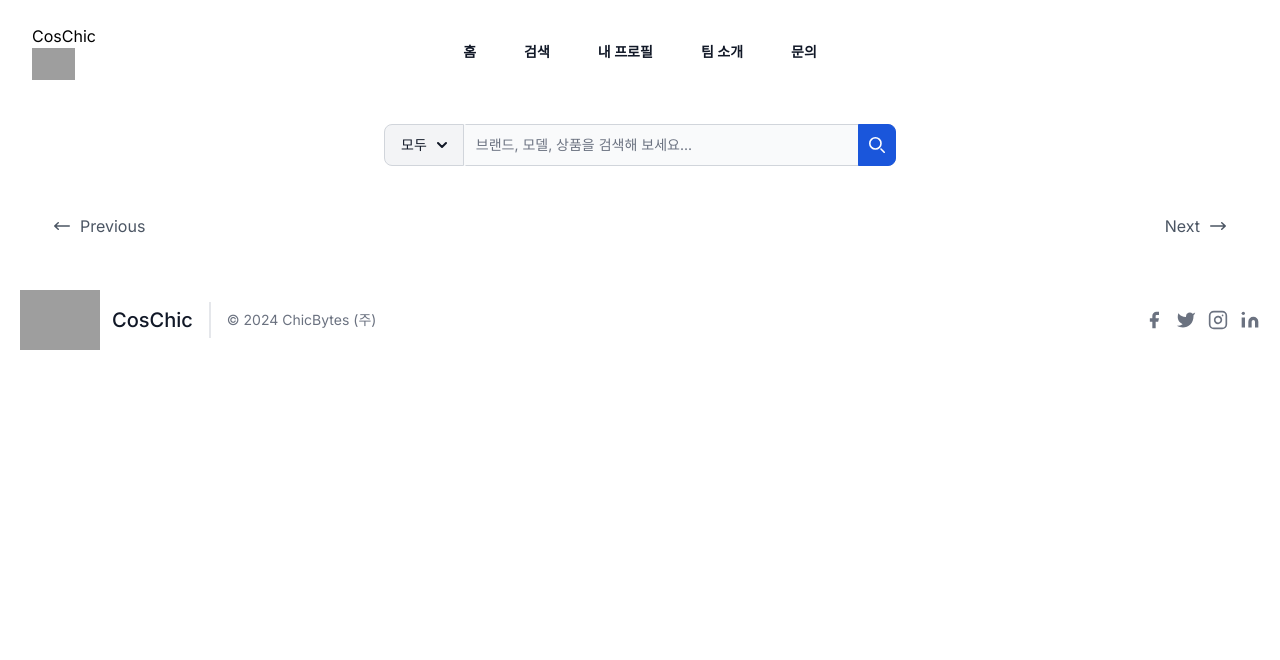
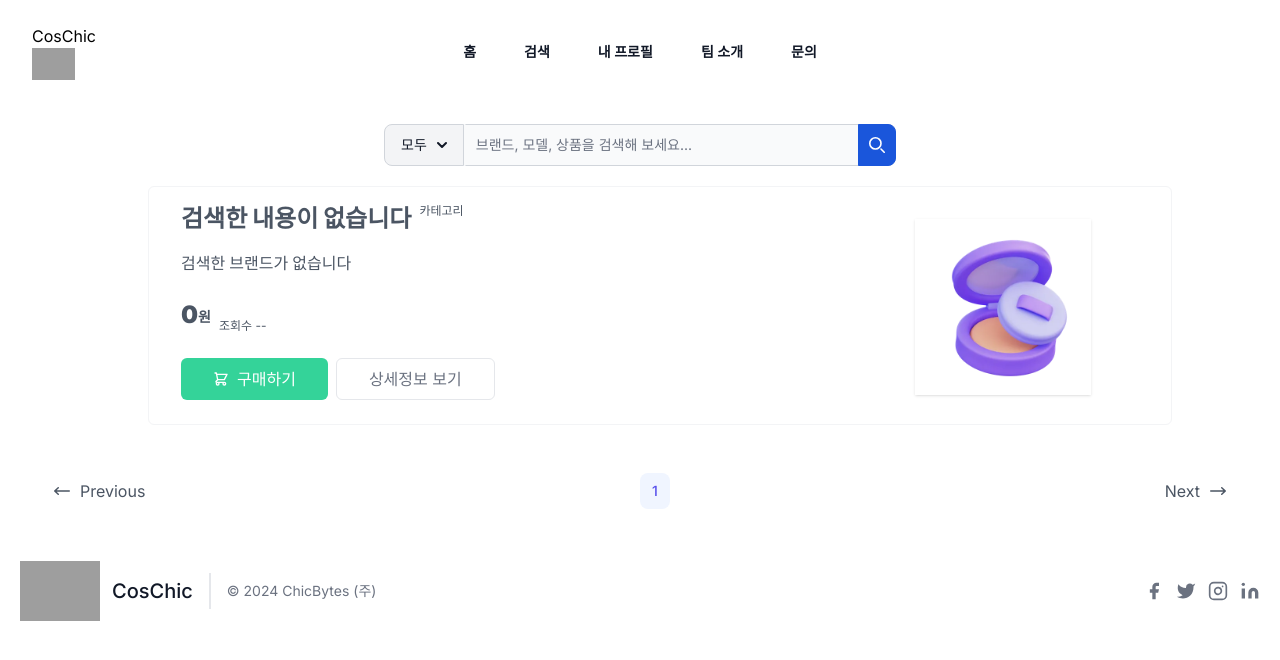
Before and after one commit to Koalajuni/CosChic, a Next.js app in the folder CosChic/frontend/: page /search in a window 1280 px wide. Shown: the top 660 px of the page. Built offline with nearby package versions, Linux system fonts and the light colour scheme; grey boxes are pictures that could not be loaded.

Commit message:
fix: fixed pagination feature to use django paginator library fot better data retrieval efficiency

```diff
--- a/CosChic/frontend/app/search/page.tsx
+++ b/CosChic/frontend/app/search/page.tsx
@@ -15,40 +15,49 @@ const SearchPage = () => {
     const [results, setResults] = useState([]);
     const [category, setCategory] = useState('모두');
     const [currentPage, setCurrentPage] = useState(1);
+    const [totalResults, setTotalResults] = useState(0);
+    const [totalPages, setTotalPages] = useState(0);
     const resultsPerPage = 4;
 
     const handleSearchChange = (event) => {
         setSearchTerm(event.target.value);
     };
 
-    const handleSearch = async (event) => {
-        event.preventDefault();
+    const fetchResults = async (page = 1) => {
         try {
-            console.log("searched:", category)
-            const response = await axios.get(`http://127.0.0.1:8000/api/v1/search`,
-                {
+            const response = await axios.get(`http://127.0.0.1:8000/api/v1/search`, {
                 params: {
                     query: searchTerm,
-                        category: category
+                    category: category,
+                    page: page,
+                    results_per_page: resultsPerPage
                 }
             });
-            setResults(response.data);
-            setCurrentPage(1);
+            console.log("API RESULT:", response)
+            const { results, total_results, total_pages, current_page } = response.data;
+            setResults(results);
+            setTotalResults(total_results);
+            setTotalPages(total_pages);
+            setCurrentPage(current_page);
+            console.log("jus the data:", results)
+            console.log("jus the total resulst:", total_results)
+            console.log("jus the total_pages:", total_pages)
+            console.log("jus the current_page:", current_page)
         } catch (error) {
             console.error("Error fetching search results:", error);
             // Handle error appropriately
         }
     };
 
+    const handleSearch = (event) => {
+        event.preventDefault();
+        fetchResults(1);
+    };
+
     const handlePageChange = (page) => {
         setCurrentPage(page);
+        fetchResults(page);
     };
-
-    const indexOfLastResult = currentPage * resultsPerPage;
-    const indexOfFirstResult = indexOfLastResult - resultsPerPage;
-    const currentResults = results.slice(indexOfFirstResult, indexOfLastResult);
-
-
     return (
         <>
             <Header />
@@ -61,7 +70,8 @@ const SearchPage = () => {
                     setCategory={setCategory}
                 />
                 <div style={{ marginTop: '20px' }}>
-                    {currentResults.map((result, index) => (
+                    {Array.isArray(results) && results.length > 0 ? (
+                        results.map((result, index) => (
                             <CardSearchProduct
                                 key={index}
                                 image={result.image} // replace with actual image field
@@ -71,10 +81,21 @@ const SearchPage = () => {
                                 count={result.count} // replace with actual count field
                                 category={result.category} // replace with actual category field
                             />
-                    ))}
+                        ))
+                    ) : (
+                        <CardSearchProduct
+                            key={0}
+                            image={"assets/deafult_search.png"} // replace with actual image field
+                            title={"검색한 내용이 없습니다"} // replace with actual title field
+                            description={"검색한 브랜드가 없습니다"} // replace with actual description field
+                            price={"0"} // replace with actual price field
+                            count={"--"} // replace with actual count field
+                            category={"카테고리"} // replace with actual category field
+                        />
+                    )}
                 </div>
                 <Pagination
-                    totalResults={results.length}
+                    totalResults={totalResults}
                     resultsPerPage={resultsPerPage}
                     currentPage={currentPage}
                     onPageChange={handlePageChange}
--- a/CosChic/frontend/components/card_searchProduct.tsx
+++ b/CosChic/frontend/components/card_searchProduct.tsx
@@ -27,8 +27,8 @@ const CardSearchProduct = ({ image, title, description, price, count, category }
                             <button className="mr-2 mb-2 flex cursor-pointer items-center justify-center rounded-md border py-2 px-8 text-center text-gray-500 transition duration-150 ease-in-out hover:translate-y-1 hover:bg-rose-500 hover:text-white">상세정보 보기</button>
                         </div>
                     </div>
-                    <div className="mx-auto flex items-center px-5 pt-1 md:p-8">
-                        <img className="block h-auto max-w-full rounded-md shadow-lg" src={image} alt="Shop image" />
+                    <div className="mx-auto flex items-center px-5 pt-1">
+                        <img className="block h-44 rounded-m shadow" src={image} alt="Shop image" />
                     </div>
                 </div>
             </div>
--- a/CosChic/frontend/components/inc_pagination.tsx
+++ b/CosChic/frontend/components/inc_pagination.tsx
@@ -1,8 +1,24 @@
-import { useState } from "react";
+import { useState, useEffect } from "react";
 
 export default function Pagination({ totalResults, resultsPerPage, currentPage, onPageChange }) {
-    const totalPages = Math.ceil(totalResults / resultsPerPage);
-    const [visiblePages, setVisiblePages] = useState([...Array(totalPages > 10 ? 10 : totalPages).keys()].map(i => i + 1));
+    const totalPages = Math.max(1, Math.ceil(totalResults / resultsPerPage));
+    const [visiblePages, setVisiblePages] = useState([]);
+
+    useEffect(() => {
+        if (totalPages <= 10) {
+            setVisiblePages([...Array(totalPages).keys()].map(i => i + 1));
+        } else if (currentPage <= 6) {
+            setVisiblePages([...Array(10).keys()].map(i => i + 1));
+        } else {
+            let startPage = currentPage - 5;
+            let endPage = currentPage + 4;
+            if (endPage > totalPages) {
+                endPage = totalPages;
+                startPage = endPage - 9;
+            }
+            setVisiblePages([...Array(endPage - startPage + 1).keys()].map(i => i + startPage));
+        }
+    }, [totalPages, currentPage]);
 
     const handleClick = (page) => {
         onPageChange(page);
```
Also changed, not shown: CosChic/frontend/public/assets/deafult_search.png (added), 1 other file (tests, documents, lock files or other folders). Lines whose indentation alone changed are shown as unchanged.
